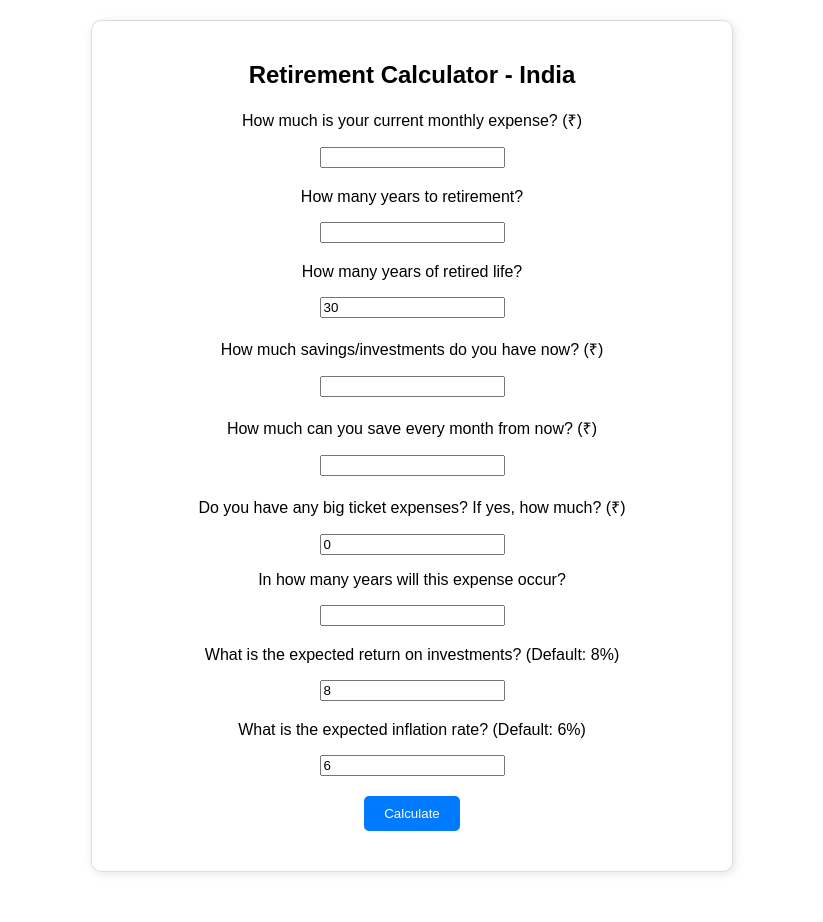
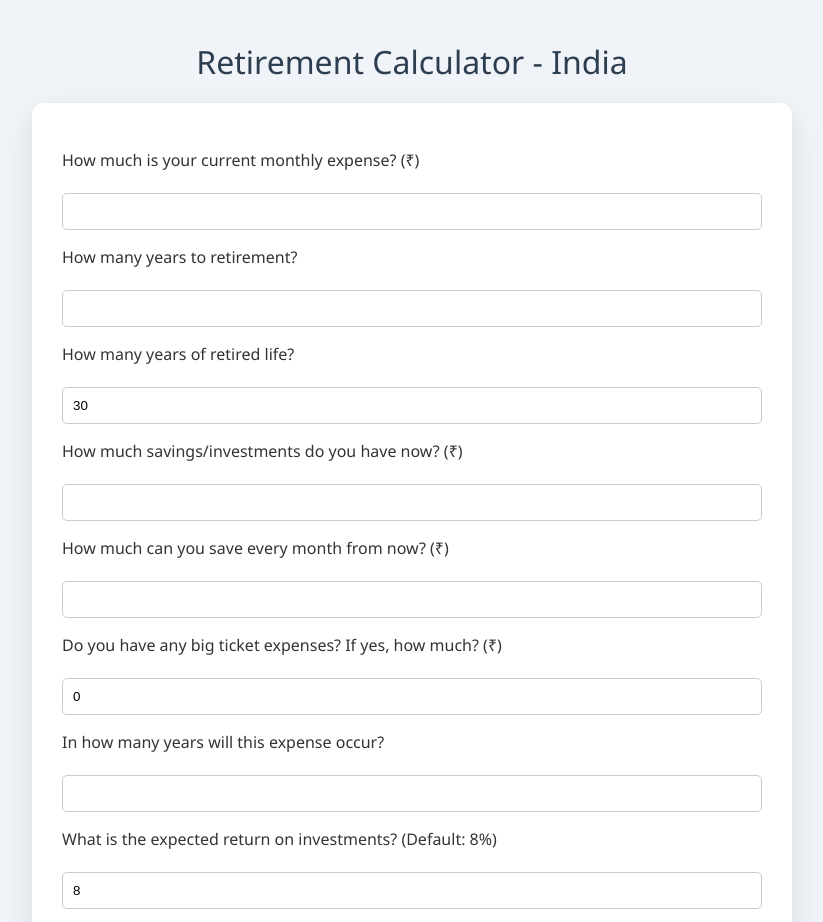
Before and after one commit to usharom/simplecalc, a plain HTML site: page calculators/retirement.html in a window 1280 px wide. Shown: the top 922 px of the page, without its empty margins (228-1051 px from the left). Before the commit the page ends 892 px from the top, so only its background shows below. Drawn offline with Linux system fonts and the light colour scheme.

Commit message:
Made changes to the calculator for retirement savings.

```diff
--- a/calculators/retirement.html
+++ b/calculators/retirement.html
@@ -6,47 +6,66 @@
   <title>Retirement Calculator - India</title>
   <style>
     body {
-        font-family: Arial, sans-serif;
+      font-family: 'Segoe UI', Tahoma, Geneva, Verdana, sans-serif;
       margin: 0;
-        padding: 20px;
+      padding: 40px 20px;
+      background: #f0f4f8;
+      color: #333;
+    }
+    .title {
       text-align: center;
+      font-size: 2rem;
+      margin-bottom: 20px;
+      color: #2c3e50;
     }
     .container {
-        max-width: 600px;
+      max-width: 700px;
       margin: auto;
-        padding: 20px;
-        border: 1px solid #ddd;
-        border-radius: 10px;
-        box-shadow: 2px 2px 10px rgba(0, 0, 0, 0.1);
+      padding: 30px;
+      background: white;
+      border-radius: 12px;
+      box-shadow: 0 10px 30px rgba(0, 0, 0, 0.1);
     }
     .question {
-        margin: 20px 0;
+      margin: 15px 0;
+      text-align: left;
+    }
+    input[type="text"],
+    input[type="number"] {
+      width: 100%;
+      padding: 10px;
+      margin-top: 6px;
+      border: 1px solid #ccc;
+      border-radius: 5px;
+      box-sizing: border-box;
     }
     button {
-        padding: 10px 20px;
-        background-color: #007bff;
+      margin-top: 20px;
+      padding: 12px 24px;
+      background: linear-gradient(135deg, #007bff, #0056b3);
       color: white;
       border: none;
+      border-radius: 8px;
       cursor: pointer;
-        border-radius: 5px;
+      font-size: 1rem;
     }
     button:hover {
-        background-color: #0056b3;
+      background: linear-gradient(135deg, #0056b3, #003d80);
     }
-      .result,
-      .details {
-        margin-top: 20px;
+    .result, .details {
+      margin-top: 25px;
       font-weight: bold;
+      text-align: center;
     }
     table {
       width: 100%;
       margin-top: 20px;
       border-collapse: collapse;
+      font-size: 0.95rem;
     }
-      th,
-      td {
+    th, td {
       border: 1px solid #ddd;
-        padding: 8px;
+      padding: 10px;
       text-align: center;
     }
     th {
@@ -56,12 +75,11 @@
   </style>
 </head>
 <body>
+  <div class="title">Retirement Calculator - India</div>
   <div class="container">
-      <h2>Retirement Calculator - India</h2>
     <div id="question-container">
       <div class="question">
         <p>How much is your current monthly expense? (₹)</p>
-          <!-- Changed type to text -->
         <input type="text" id="expense" required />
       </div>
       <div class="question">
@@ -74,17 +92,14 @@
       </div>
       <div class="question">
         <p>How much savings/investments do you have now? (₹)</p>
-          <!-- Changed type to text -->
         <input type="text" id="currentSavings" required />
       </div>
       <div class="question">
         <p>How much can you save every month from now? (₹)</p>
-          <!-- Changed type to text -->
         <input type="text" id="monthlySavings" required />
       </div>
       <div class="question">
         <p>Do you have any big ticket expenses? If yes, how much? (₹)</p>
-          <!-- Changed type to text -->
         <input type="text" id="bigExpense" value="0" required />
         <p>In how many years will this expense occur?</p>
         <input type="number" id="bigExpenseYears" required />
@@ -106,30 +121,23 @@
   </div>
 
   <script>
-      // Function to format a number string using the Indian numbering system
     function formatNumberIndian(value) {
-        // Remove existing commas
       value = value.replace(/,/g, '');
       if (value === '' || isNaN(value)) return value;
-        // Split integer and decimal parts
       let parts = value.split('.');
       let integerPart = parts[0];
       let decimalPart = parts.length > 1 ? '.' + parts[1] : '';
-        // Format integer part with Indian locale formatting
       return Number(integerPart).toLocaleString('en-IN') + decimalPart;
     }
 
-      // Event listener function to format input as user types
     function formatCurrencyInput(e) {
       let cursorPos = e.target.selectionStart;
       let originalLength = e.target.value.length;
       e.target.value = formatNumberIndian(e.target.value);
-        // Adjust cursor position (this is a basic adjustment and may not be perfect)
       let newLength = e.target.value.length;
       e.target.selectionStart = e.target.selectionEnd = cursorPos + (newLength - originalLength);
     }
 
-      // Add the input event listeners to the currency fields
     document.addEventListener('DOMContentLoaded', function() {
       const currencyFields = ['expense', 'currentSavings', 'monthlySavings', 'bigExpense'];
       currencyFields.forEach(function(id) {
@@ -139,7 +147,6 @@
     });
 
     function calculateRetirementPlan() {
-        // Remove commas before parsing
       let userData = {
         expense: parseFloat(document.getElementById("expense").value.replace(/,/g, '')) || 0,
         yearsToRetirement: parseInt(document.getElementById("yearsToRetirement").value) || 0,
```
Lines whose indentation alone changed are shown as unchanged.
